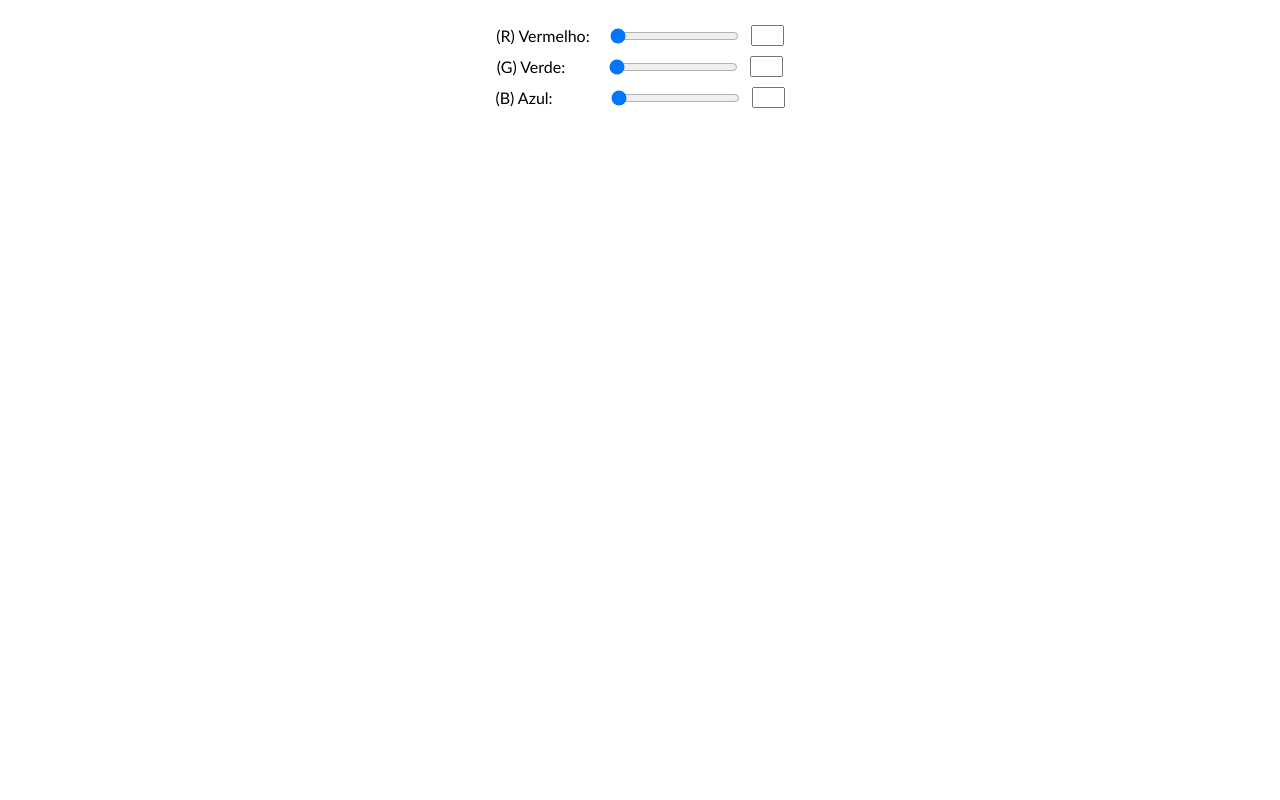
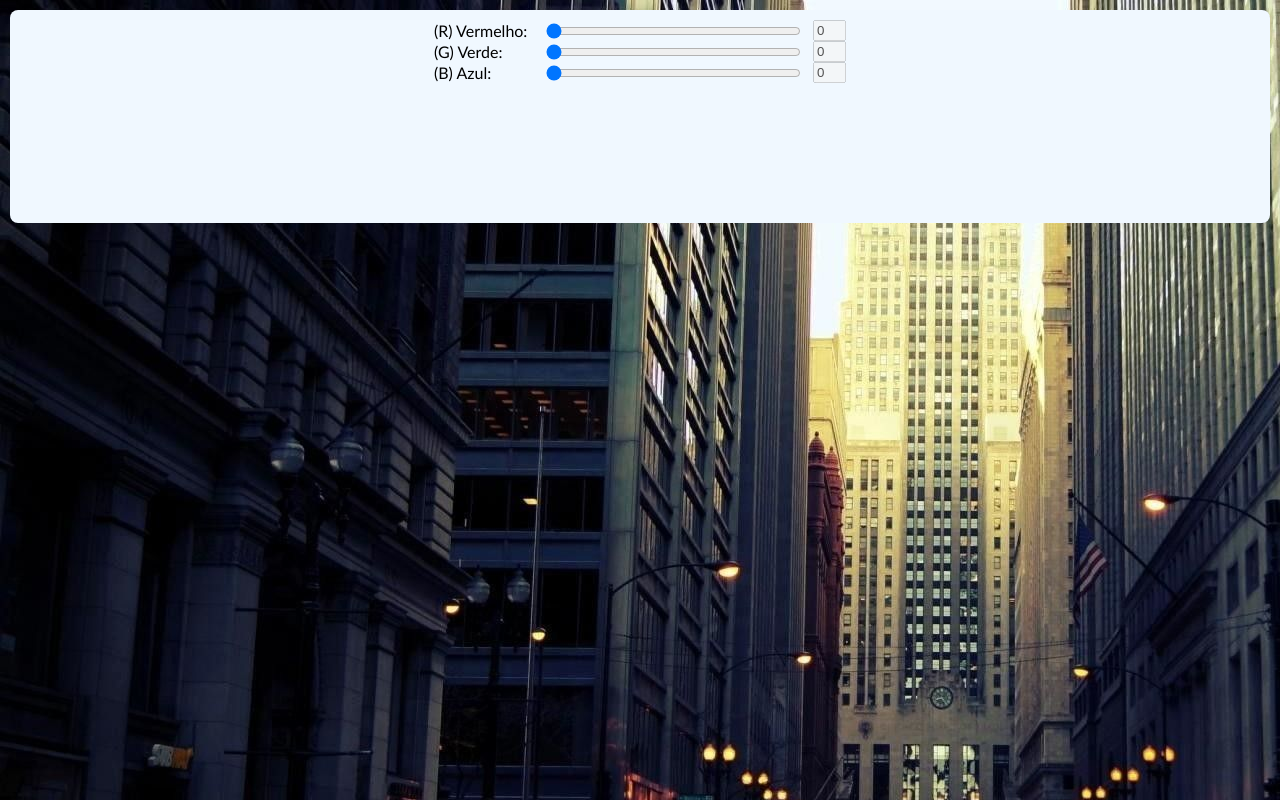
Before and after one commit to mdayrell/rgb-slider, a plain HTML site: page index.html in a window 1280 px wide. Drawn offline with Linux system fonts and the light colour scheme.

Commit message:
Ajustes no design

```diff
--- a/css/styles.css
+++ b/css/styles.css
@@ -1,34 +1,45 @@
 body {
     font-family: 'Trebuchet MS', 'Lucida Sans Unicode', 'Lucida Grande', 'Lucida Sans', Arial, sans-serif;
+    margin: 10px auto;
+    background: url('../img/01.jpg');
+}
+
+.box {
     padding: 10px;
-    margin-top: 10px
+    background: aliceblue;
+    border-radius: 8px;
+    margin: 10px;
+}
+
+.row {
+    display: flex;
+    flex-direction: row;
+    align-items: center;
+    justify-content: center;
+}
+
+.label {
+   min-width: 110px;
+   color: black;
+}
+
+.slider {
+    min-width: 255px;
+}
+
+.valor {
+    margin-left: 10px;
+    width: 25px;
 }
 
 #cor {
     padding-top: 10px;
     text-align: center;
+    color: black;
 }
 
-.r, .g, .b{
-    padding: 5px;
-    text-align: center;
-    display: flex;
-    align-items: center;
-    justify-content: center;
+#resultado {
+    height: 100px;
+    border-radius: 10px;
+    margin: 10px;
 }
-
-#vermelho {
-    margin-left: 20px;;
-}
-
-#verde {
-    margin-left: 44px;
-}
-
-#azul {
-    margin-left: 58px;
-}
-
-#red, #green, #blue{
-    margin-left: 10px;
-}
--- a/index.html
+++ b/index.html
@@ -6,28 +6,30 @@
     <title>RGB Slider</title>
     <link rel="stylesheet" href="./css/styles.css">
 </head>
-<body id='resultado'>
-    <div class="seletor">
-        <div class="r">
-            (R) Vermelho:
-            <input type="range" min="0"       max="255" step="1" id=vermelho value="0">
-            <input type="text"  id="red"  size="1">
+<body>
+    <div class="box">
+        <div class="row">
+            <span  class="label">(R) Vermelho:</span>
+            <input class="slider" type="range" min="0"  max="255" step="1" id=vermelho value="0">
+            <input class="valor"  type="text"  disabled value="0" id="red">
         </div>
 
-        <div class="g">
-            (G) Verde:
-            <input type="range" min="0"       max="255"  step="1" id=verde value="0">
-            <input type="text"  id="green" size="1">
+        <div class="row">
+            <span  class="label"> (G) Verde:</span>
+            <input class="slider" type="range" min="0"  max="255"  step="1" id=verde value="0">
+        <input class="valor"  type="text"  disabled value=0    id="green">
         </div>
 
-        <div class="b">
-            (B) Azul:
-            <input type="range" min="0"       max="255" step="1" id=azul value="0">
-            <input type="text"  id="blue" size="1">
+        <div class="row">
+            <span  class="label">(B) Azul:</span>
+            <input class="slider" type="range" min="0"  max="255" step="1" id=azul value="0">
+            <input class="valor"  type="text"  disabled value="0" id="blue">
         </div>
 
+        <div id="resultado"></div>
         <div id="cor"></div>
     </div>
+
     <script src="./js/scripts.js"></script>
 </body>
 </html>
```
Also changed, not shown: img/01.jpg (added), img/cax-pic.jpg (added).
